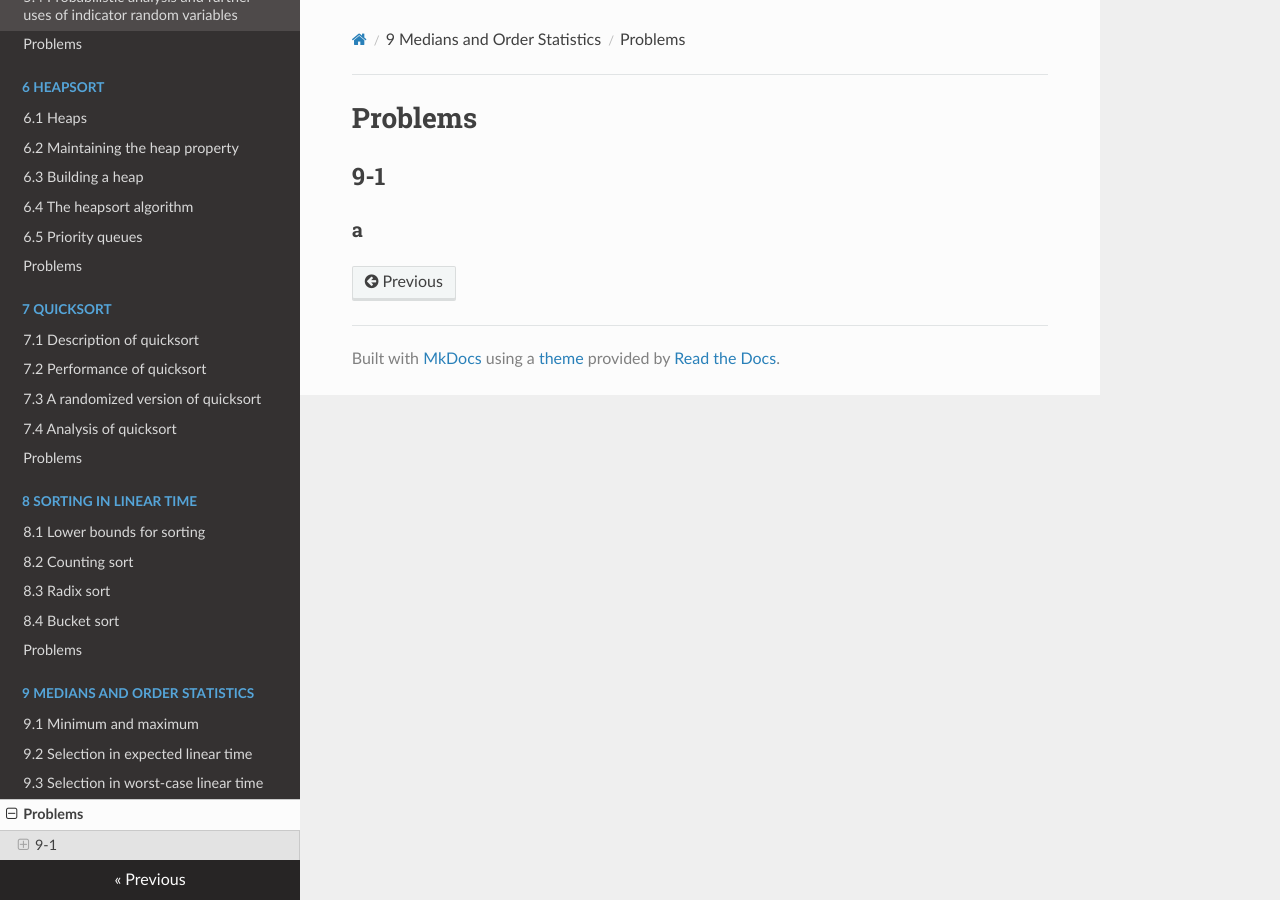
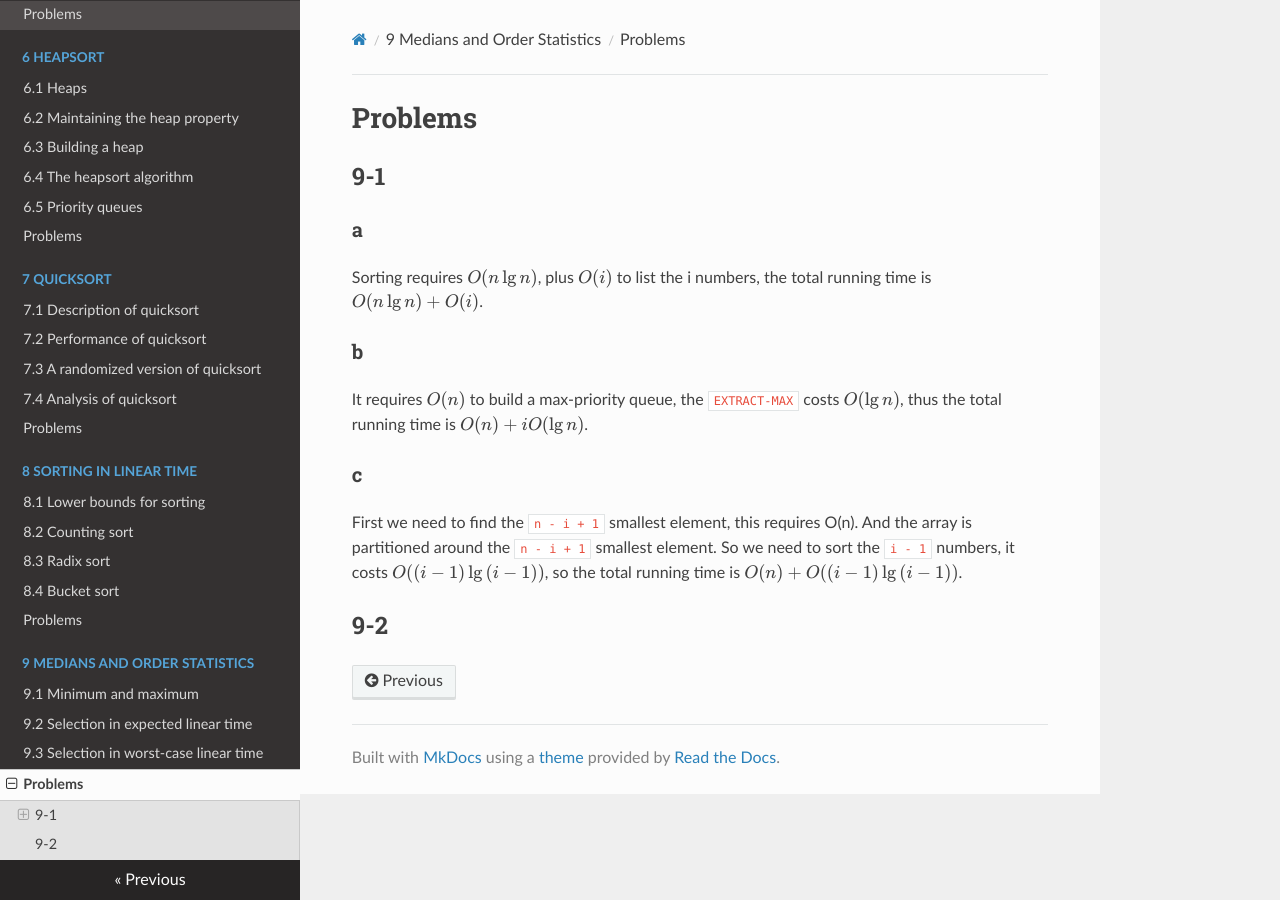
Before and after one commit to Frederick-S/Introduction-to-Algorithms-Notes, an MkDocs documentation site: the page built from docs/9-Medians-and-Order-Statistics/Problems.md, in a window 1280 px wide. Built offline with MkDocs 1.6.1, drawn with Linux system fonts in a browser that asks for light colours; nearby versions of some CDN libraries; formulas are drawn with MathJax 3; old or Windows-style settings are respelled for this version of MkDocs; some of the changed text lies outside the part shown.

Commit message:
Add problem 9-1

```diff
--- a/docs/9-Medians-and-Order-Statistics/Problems.md
+++ b/docs/9-Medians-and-Order-Statistics/Problems.md
@@ -1,3 +1,12 @@
 # Problems
 ## 9-1
 ### a
+Sorting requires $O(n\lg{n})$, plus $O(i)$ to list the i numbers, the total running time is $O(n\lg{n}) + O(i)$.
+
+### b
+It requires $O(n)$ to build a max-priority queue, the `EXTRACT-MAX` costs $O(\lg{n})$, thus the total running time is $O(n) + iO(\lg{n})$.
+
+### c
+First we need to find the `n - i + 1` smallest element, this requires O(n). And the array is partitioned around the `n - i + 1` smallest element. So we need to sort the `i - 1` numbers, it costs $O((i - 1)\lg{(i - 1)})$, so the total running time is $O(n) + O((i - 1)\lg{(i - 1)})$.
+
+## 9-2
```
